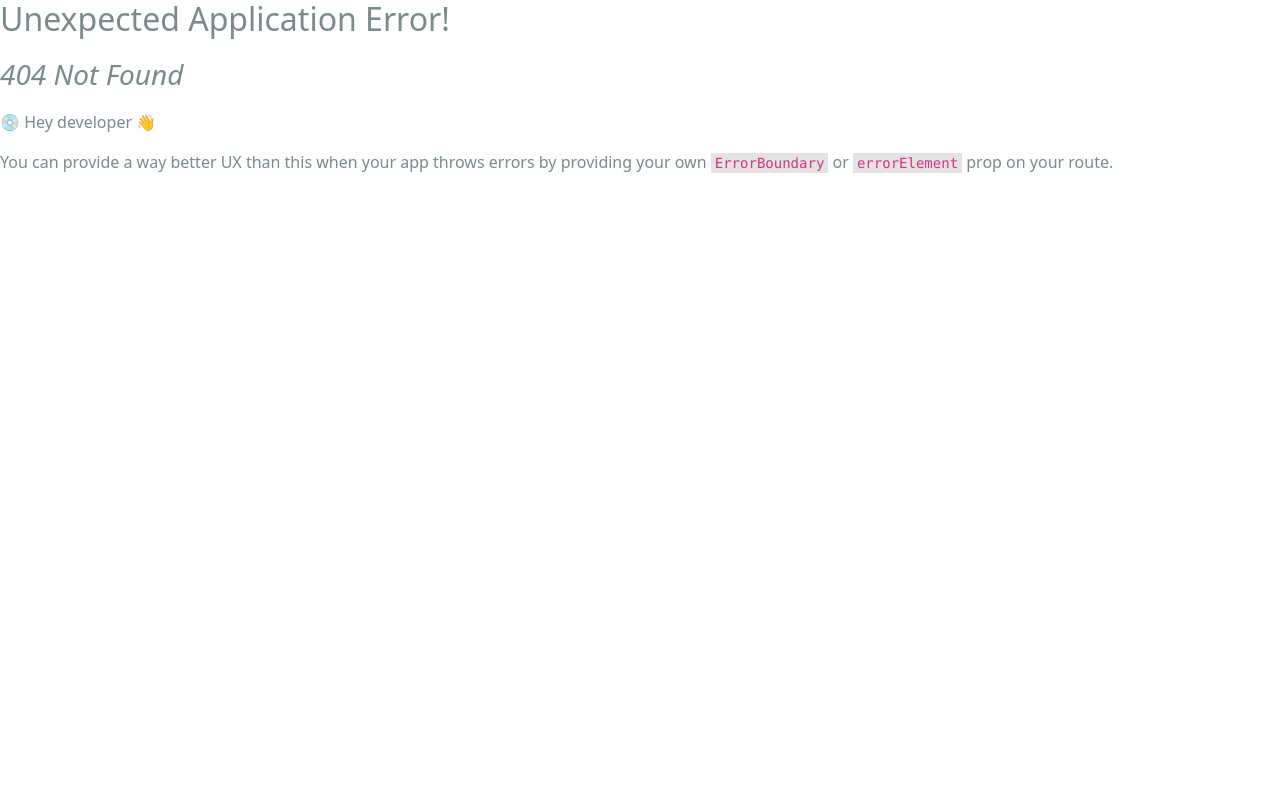
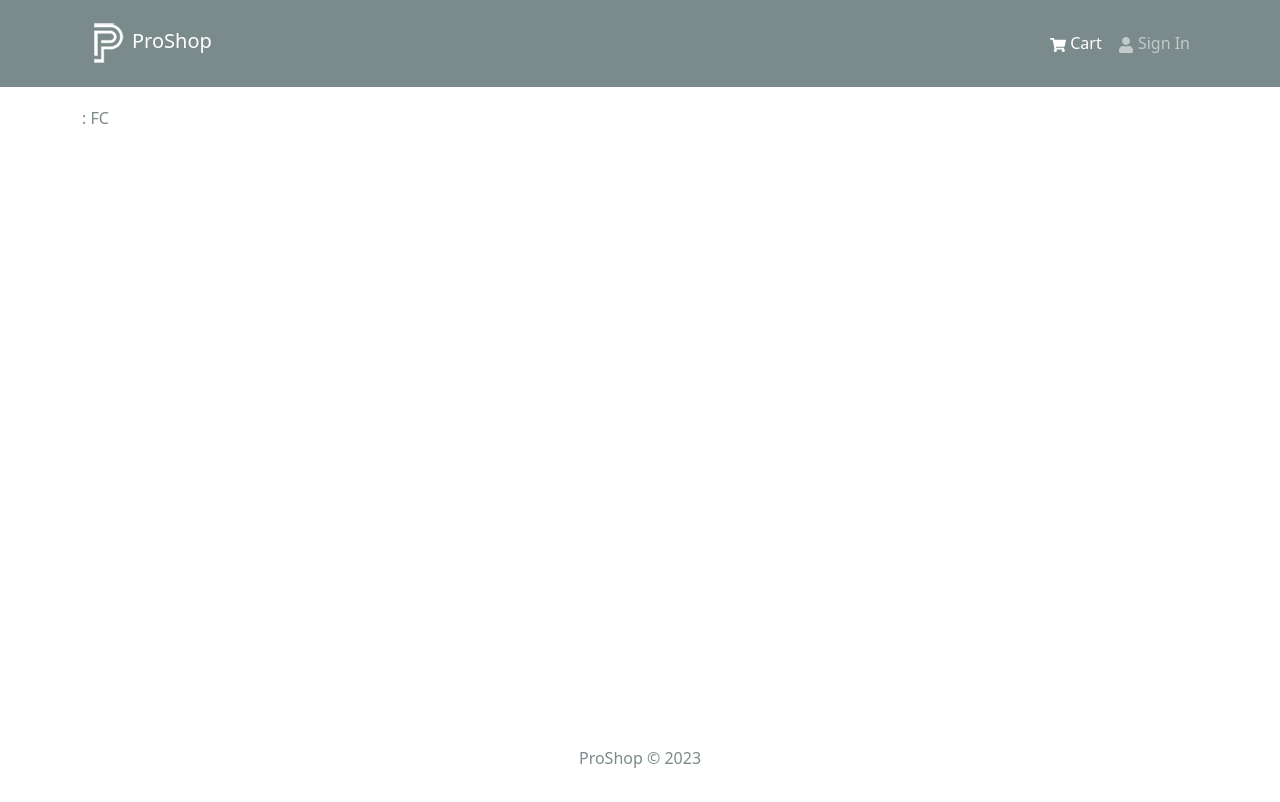
Before and after one commit to buga747/ecommerce-mern, a React (Vite) app in the folder frontend/: page /cart in a window 1280 px wide. Before the commit this address had no page. Shown: the top 802 px of the page. Built offline with nearby package versions, Linux system fonts and the light colour scheme.

Commit message:
add CartScreen

```diff
--- a/frontend/src/main.tsx
+++ b/frontend/src/main.tsx
@@ -15,12 +15,14 @@ import './assets/styles/index.css';
 import './assets/styles/bootstrap.custom.css';
 import HomeScreen from './screens/HomeScreen.tsx';
 import ProductScreen from './screens/ProductScreen.tsx';
+import CartScreen from './screens/CartScreen.tsx';
 
 const router = createBrowserRouter(
   createRoutesFromElements(
     <Route path="/" element={<App />}>
       <Route index={true} path="/" element={<HomeScreen />}></Route>
       <Route path="/product/:id" element={<ProductScreen />}></Route>
+      <Route path="/cart" element={<CartScreen />}></Route>
     </Route>
   )
 );
--- /dev/null
+++ b/frontend/src/screens/CartScreen.tsx
@@ -0,0 +1,21 @@
+import {
+  Col,
+  Row,
+  ListGroup,
+  Image,
+  Form,
+  Button,
+  Card,
+} from 'react-bootstrap';
+import { FaTrash } from 'react-icons/fa';
+import { Link, useNavigate } from 'react-router-dom';
+import Message from '../components/Message';
+import { useDispatch, useSelector } from 'react-redux';
+
+const CartScreen: React.FC = () => {
+  const navigate = useNavigate();
+  const dispatch = useDispatch();
+  return <div>: FC</div>;
+};
+
+export default CartScreen;
```
